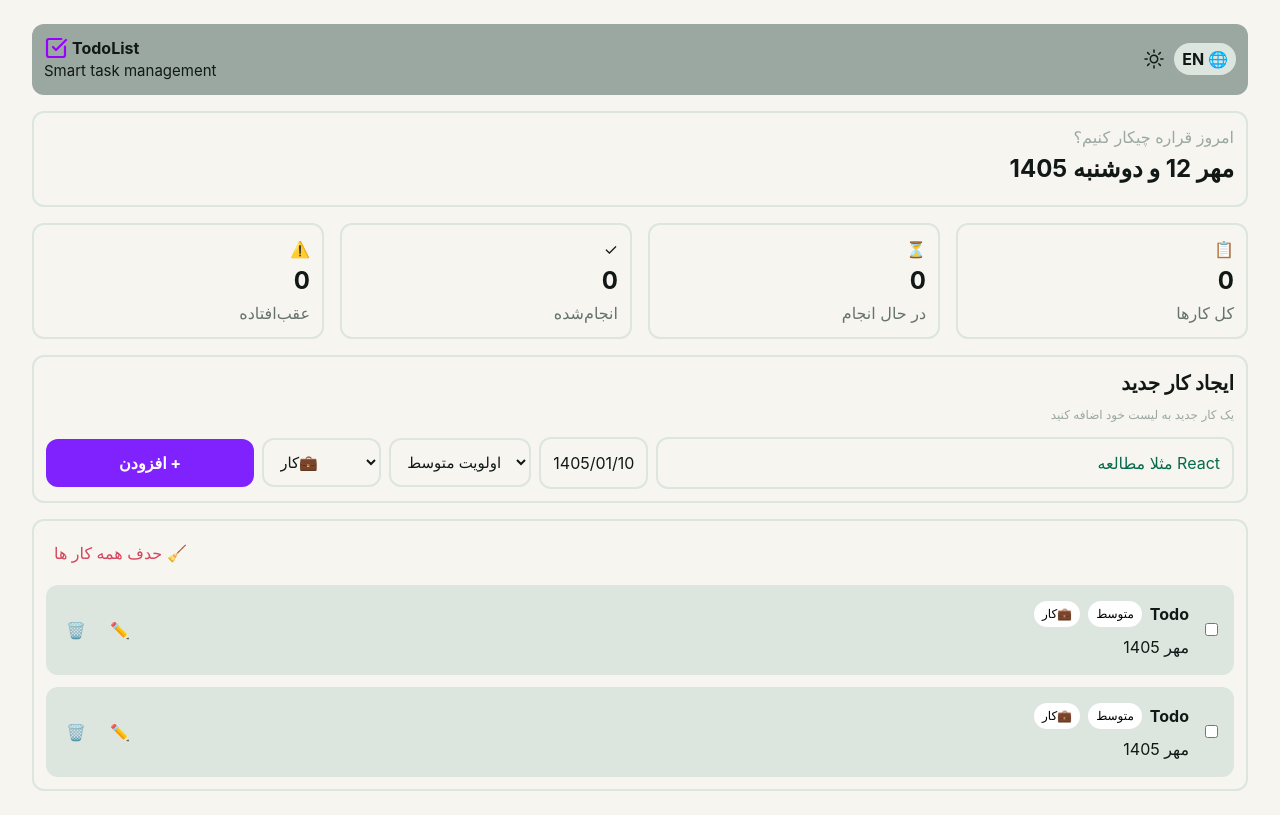
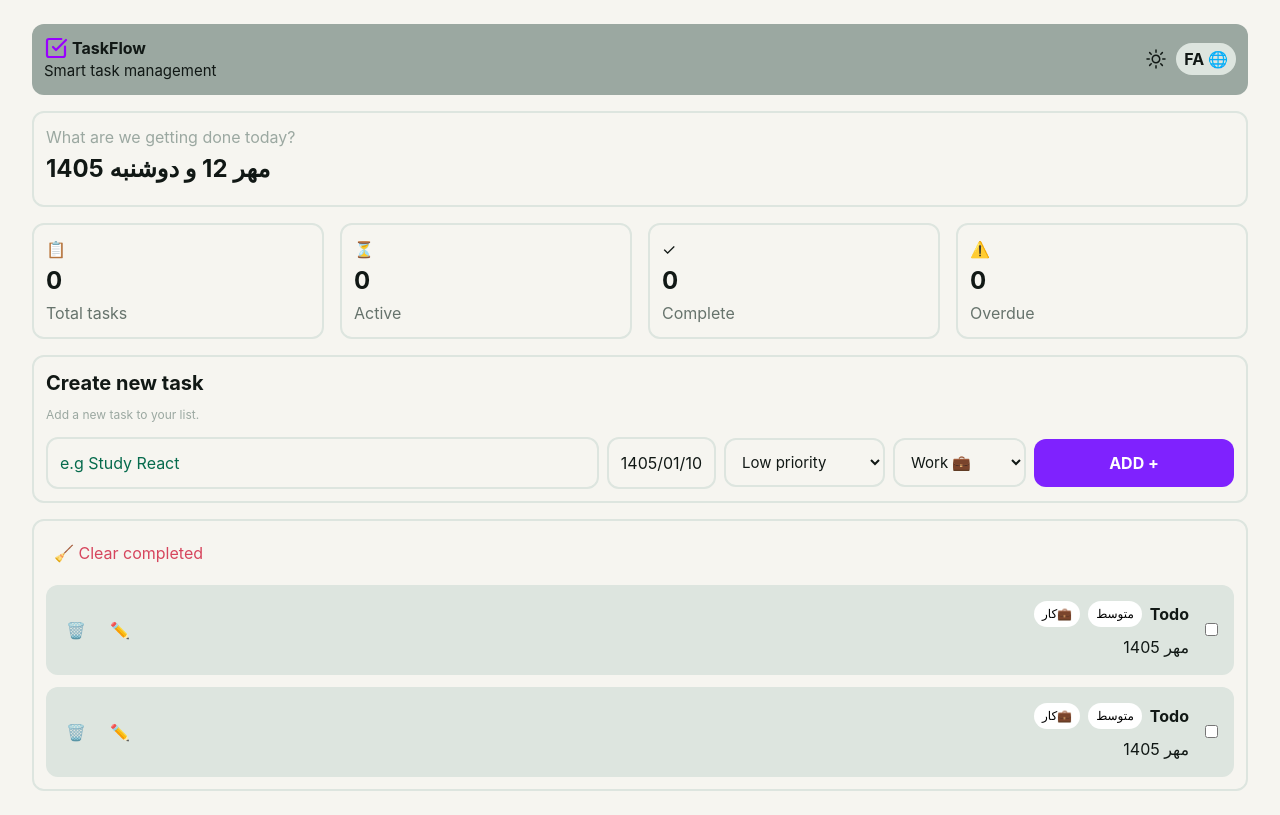
Before and after one commit to hossiiiw/Todo, a React (Vite) app: page / in a window 1280 px wide. Both pictures are taken after a click on the button "EN 🌐". Built offline with nearby package versions, Linux system fonts and the light colour scheme.

Commit message:
multi language

```diff
--- a/index.html
+++ b/index.html
@@ -1,5 +1,5 @@
 <!doctype html>
-<html lang="en" class="dark">
+<html lang="en" dir="ltr" class="dark">
 
 <head>
   <meta charset="UTF-8" />
--- a/src/components/Date.jsx
+++ b/src/components/Date.jsx
@@ -1,9 +1,19 @@
-import React from "react";
+import React, { useContext } from "react";
+import { AppContext } from "../context/ProjectContext";
 
 function Date() {
+  const { language } = useContext(AppContext);
   return (
-    <div className="text-app-surface w-full flex flex-col items-end mt-4 border-2 border-app-border p-3 rounded-xl ">
-      <span className="text-app-primary">امروز قراره چیکار کنیم؟</span>
+    <div
+      className={`text-app-surface w-full flex flex-col ${language === "FA" ? "justify-end" : "justify-start"} mt-4 border-2 border-app-border p-3 rounded-xl`}
+    >
+      <span className="text-app-primary">
+        {language === "FA" ? (
+          <span>امروز قراره چیکار کنیم؟</span>
+        ) : (
+          <span>What are we getting done today?</span>
+        )}
+      </span>
       <h1 className="text-2xl font-bold mt-1 mb-2">1405 مهر 12 و دوشنبه</h1>
     </div>
   );
--- a/src/components/Header.jsx
+++ b/src/components/Header.jsx
@@ -2,7 +2,8 @@ import { useContext } from "react";
 import { AppContext } from "../context/ProjectContext";
 
 function Header() {
-  const { theme, ToggleTheme } = useContext(AppContext);
+  const { theme, language, ToggleTheme, ToggleLanguage } =
+    useContext(AppContext);
   return (
     <div className="w-full rounded-xl bg-app-primary p-3 text-app-surface font-bold flex items-center justify-between">
       <div>
@@ -24,9 +25,15 @@ function Header() {
               <path d="m9 11 3 3L22 4" />
             </svg>
           </span>
-          <p>TodoList</p>
+          <p>TaskFlow</p>
         </div>
-        <p className="text-[15px] font-normal">Smart task management</p>
+        <p className="text-[15px] font-normal">
+          {language === "FA" ? (
+            <p>مدیریت هوشمند کارها</p>
+          ) : (
+            <p>Smart task management</p>
+          )}
+        </p>
       </div>
       <div className="flex items-center gap-2">
         <button onClick={ToggleTheme} className="cursor-pointer">
@@ -62,7 +69,12 @@ function Header() {
             </svg>
           )}
         </button>
-        <button className="cursor-pointer bg-app-border p-1 pl-2 pr-2 rounded-2xl">EN 🌐</button>
+        <button
+          onClick={ToggleLanguage}
+          className="cursor-pointer bg-app-border p-1 pl-2 pr-2 rounded-2xl"
+        >
+          {language === "FA" ? <p>EN 🌐</p> : <p> FA 🌐 </p>}
+        </button>
       </div>
     </div>
   );
--- a/src/components/TaskManager.jsx
+++ b/src/components/TaskManager.jsx
@@ -1,27 +1,38 @@
-import React from "react";
+import React, { useContext } from "react";
+import { AppContext } from "../context/ProjectContext";
 
 function TaskManager() {
+  const { language } = useContext(AppContext);
   return (
     <div className="w-full flex items-center justify-between gap-4">
-      <div className="text-app-surface w-full flex flex-col items-end gap-1 mt-4 border-2 border-app-border  p-3 rounded-xl">
+      <div className="text-app-surface w-full flex flex-col gap-1 mt-4 border-2 border-app-border p-3 rounded-xl">
+        <span>📋</span>
+        <p className="text-2xl font-bold">0</p>
+        <span className="text-app-muted">
+          {language === "FA" ? "کل کار ها" : "Total tasks"}
+        </span>
+      </div>
+      <div className="text-app-surface w-full flex flex-col gap-1 mt-4 border-2 border-app-border p-3 rounded-xl">
+        <span>⏳</span>
+        <p className="text-2xl font-bold">0</p>
+        <span className="text-app-muted">
+          {language === "FA" ? " در حال انجام" : " Active"}
+        </span>
+      </div>
+
+      <div className="text-app-surface w-full flex flex-col gap-1 mt-4 border-2 border-app-border p-3 rounded-xl">
+        <span>✓</span>
+        <p className="text-2xl font-bold">0</p>
+        <span className="text-app-muted">
+          {language === "FA" ? "انجام‌شده " : " Complete"}
+        </span>
+      </div>
+      <div className="text-app-surface w-full flex flex-col  gap-1 mt-4 border-2 border-app-border  p-3 rounded-xl">
         <span>⚠️</span>
         <p className="text-2xl font-bold">0</p>
-        <span className="text-app-muted"> عقب‌افتاده</span>
-      </div>
-      <div className="text-app-surface w-full flex flex-col items-end gap-1 mt-4 border-2 border-app-border p-3 rounded-xl">
-        <span>✓</span>
-        <p className="text-2xl font-bold">0</p>
-        <span className="text-app-muted">انجام‌شده </span>
-      </div>
-      <div className="text-app-surface w-full flex flex-col items-end gap-1 mt-4 border-2 border-app-border p-3 rounded-xl">
-        <span>⏳</span>
-        <p className="text-2xl font-bold">0</p>
-        <span className="text-app-muted">در حال انجام </span>
-      </div>
-      <div className="text-app-surface w-full flex flex-col items-end gap-1 mt-4 border-2 border-app-border p-3 rounded-xl">
-        <span>📋</span>
-        <p className="text-2xl font-bold">0</p>
-        <span className="text-app-muted">کل کارها</span>
+        <span className="text-app-muted">
+          {language === "FA" ? "عقب‌افتاده " : "Overdue "}
+        </span>
       </div>
     </div>
   );
--- a/src/components/TodoForm.jsx
+++ b/src/components/TodoForm.jsx
@@ -1,44 +1,55 @@
-import React from "react";
+import React, { useContext } from "react";
+import { AppContext } from "../context/ProjectContext";
 
 function TodoForm() {
+  const { language } = useContext(AppContext);
   return (
     <div className="flex flex-col items-end gap-3 mt-4 p-3 border-2 border-app-border rounded-xl ">
-      <div className="text-end ">
+      <div className="w-full ">
         <p className="text-app-surface text-xl font-bold mb-1">
-          ایجاد کار جدید
+          {language === "FA" ? "ایجاد کار جدید" : "Create new task"}
         </p>
+
         <span className="text-app-primary text-[12px]">
-          یک کار جدید به لیست خود اضافه کنید
+          {language === "FA"
+            ? "  یک کار جدید به لیست خود اضافه کنید"
+            : "Add a new task to your list."}
         </span>
       </div>
 
-      <form className="w-full flex flex-row-reverse items-center gap-2">
+      <form className="w-full flex items-center gap-2">
         <input
-          placeholder="مثلا مطالعه React"
-          className="w-[50%] placeholder:text-app-primary-hover placeholder:text-end text-app-surface outline-none border-2 border-app-border rounded-xl p-3"
+          placeholder={
+            language === "FA" ? "مثلا مطالعه React" : "e.g Study React"
+          }
+          className="w-[50%] placeholder:text-app-primary-hover  text-app-surface outline-none border-2 border-app-border rounded-xl p-3"
         />
         <div className="border-2 border-app-border rounded-xl p-3 text-app-surface">
           1405/01/10
         </div>
 
         <select className="border-2 border-app-border rounded-xl p-3 text-app-surface bg-app-background text-[15px]">
-          <option>اولویت متوسط</option>
-          <option>اولویت بالا</option>
+          <option>{language === "FA" ? "اولویت کم" : "Low priority"}</option>
+          <option>
+            {language === "FA" ? "اولویت متوسط" : "Medium  priority"}
+          </option>
+          <option>
+            {language === "FA" ? "اولویت بالا" : "High  priority"}
+          </option>
         </select>
 
         <select className="border-2 border-app-border rounded-xl p-3 text-app-surface bg-app-background text-[15px]">
-          <option>کار💼</option>
-          <option>👤 شخصی</option>
-          <option>📚 مطالعه </option>
-          <option>🏃 سلامتی </option>
+          <option>{language === "FA" ? " 💼کار" : "Work 💼 "}</option>
+          <option>{language === "FA" ? "👤 شخصی" : "Personal 👤"}</option>
+          <option>{language === "FA" ? "📚 مطالعه" : "Study 📚"}</option>
+          <option>{language === "FA" ? "🏃 سلامتی" : "Healthy 🏃"}</option>
         </select>
 
         <button
           type="submit"
           className="w-[18%] font-bold text-white bg-violet-600 hover:bg-violet-700 p-3 rounded-xl cursor-pointer"
         >
-          {" "}
-          افزودن +{" "}
+          {language === "FA" ? "  افزودن +" : "ADD + "}
         </button>
       </form>
     </div>
--- a/src/components/TodoItem.jsx
+++ b/src/components/TodoItem.jsx
@@ -1,6 +1,8 @@
-import React from "react";
+import React, { useContext } from "react";
+import { AppContext } from "../context/ProjectContext";
 
 function TodoItem() {
+  const { language } = useContext(AppContext);
   return (
     <div className="w-full bg-app-border  flex flex-row-reverse items-center justify-between p-4 rounded-xl">
       <div className="flex items-center">
@@ -16,7 +18,7 @@ function TodoItem() {
           </div>
           <p className="text-app-surface">مهر 1405</p>
         </div>
-        <input type="checkbox" />
+        <input type="checkbox" className={language === "FA" ? "" : ""} />
       </div>
       <div className="flex gap-4">
         <span className="hover:bg-app-danger rounded-[10px] cursor-pointer p-1">
--- a/src/components/TodoList.jsx
+++ b/src/components/TodoList.jsx
@@ -1,17 +1,29 @@
-import React from "react";
+import React, { useContext } from "react";
 import TodoItem from "./TodoItem";
+import { AppContext } from "../context/ProjectContext";
 
 function TodoList() {
+  const { language } = useContext(AppContext);
   return (
     // <div className="w-full flex flex-col items-center mt-4 p-3 border-2 border-app-border rounded-xl ">
     //   <span className="bg-app-border p-3 rounded-xl text-2xl">📝</span>
-    //   <p className="text-app-text text-2xl mt-2">کاری پیدا نشد</p>
-    //   <span className="text-app-primary">هنوز کاری در این بخش وجود ندارد</span>
+    //   <p className="text-app-text text-2xl mt-2">
+    //     {language == "FA" ? "کاری پیدا نشد" : "No tasks found"}
+    //   </p>
+    //   <span className="text-app-primary">
+    //     {language === "FA"
+    //       ? "هنوز کاری در این بخش وجود ندارد"
+    //       : "There are no tasks in this section."}
+    //   </span>
     // </div>
+// ==================================================
+
     <div className="w-full flex flex-col gap-3 mt-4 p-3 border-2 border-app-border rounded-xl ">
-        <div className="p-2">
-            <p className="text-app-danger">حدف همه کار ها 🧹</p>
-        </div>
+      <div className="p-2">
+        <p className="text-app-danger">
+          {language === "FA" ? "حدف همه کار ها 🧹" : "🧹 Clear completed"}
+        </p>
+      </div>
       <TodoItem />
       <TodoItem />
     </div>
--- a/src/context/ProjectContext.jsx
+++ b/src/context/ProjectContext.jsx
@@ -7,24 +7,47 @@ function AppContextProvider({ children }) {
     localStorage.getItem("LocalTheme") || "light",
   );
 
+  const [language, setLanguage] = useState(
+    localStorage.getItem("localLang") || "FA",
+  );
+
+  // toggle language func
+  const ToggleLanguage = () => {
+    setLanguage((prev) => {
+      const newLanguage = prev === "FA" ? "EN" : "FA";
+      localStorage.setItem("localLang", newLanguage);
+      document.documentElement.dir = newLanguage === "FA" ? "rtl" : "ltr";
+
+      console.log(newLanguage);
+      return newLanguage;
+    });
+  };
+
   useEffect(() => {
-    document.documentElement.classList.toggle("dark", theme === "dark");
-  }, [theme]);
+    document.documentElement.dir = language === "FA" ? "rtl" : "ltr";
+  }, [language]);
+  // toggle language func
+
   // Toggle theme func
   const ToggleTheme = () => {
     setTheme((prev) => {
       const newTheme = prev === "light" ? "dark" : "light";
-
       localStorage.setItem("LocalTheme", newTheme);
-
       document.documentElement.classList.toggle("dark", newTheme === "dark");
 
       return newTheme;
     });
-  }; // Toggle theme func
+  };
+  useEffect(() => {
+    document.documentElement.classList.toggle("dark", theme === "dark");
+  }, [theme]);
+
+  // Toggle theme func
 
   return (
-    <AppContext.Provider value={{ theme, ToggleTheme }}>
+    <AppContext.Provider
+      value={{ theme, language, ToggleTheme, ToggleLanguage }}
+    >
       {children}
     </AppContext.Provider>
   );
```
